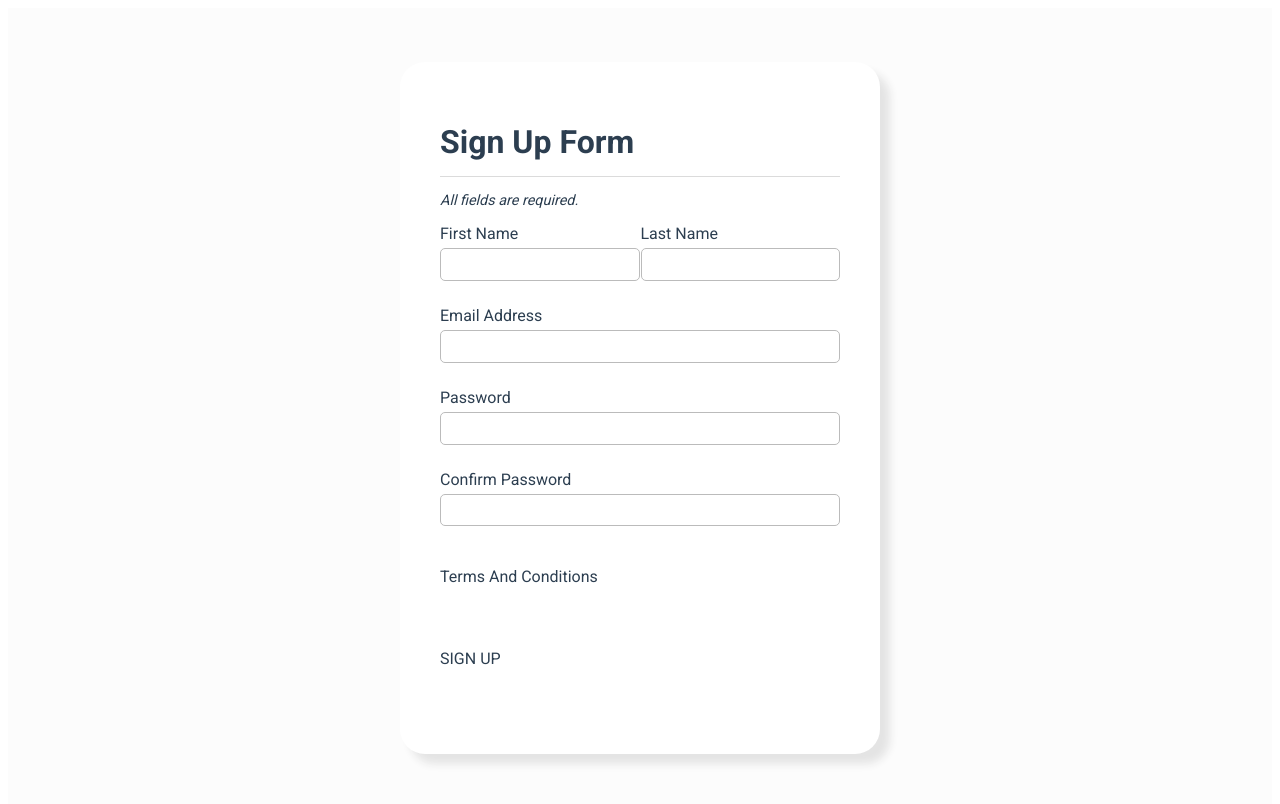
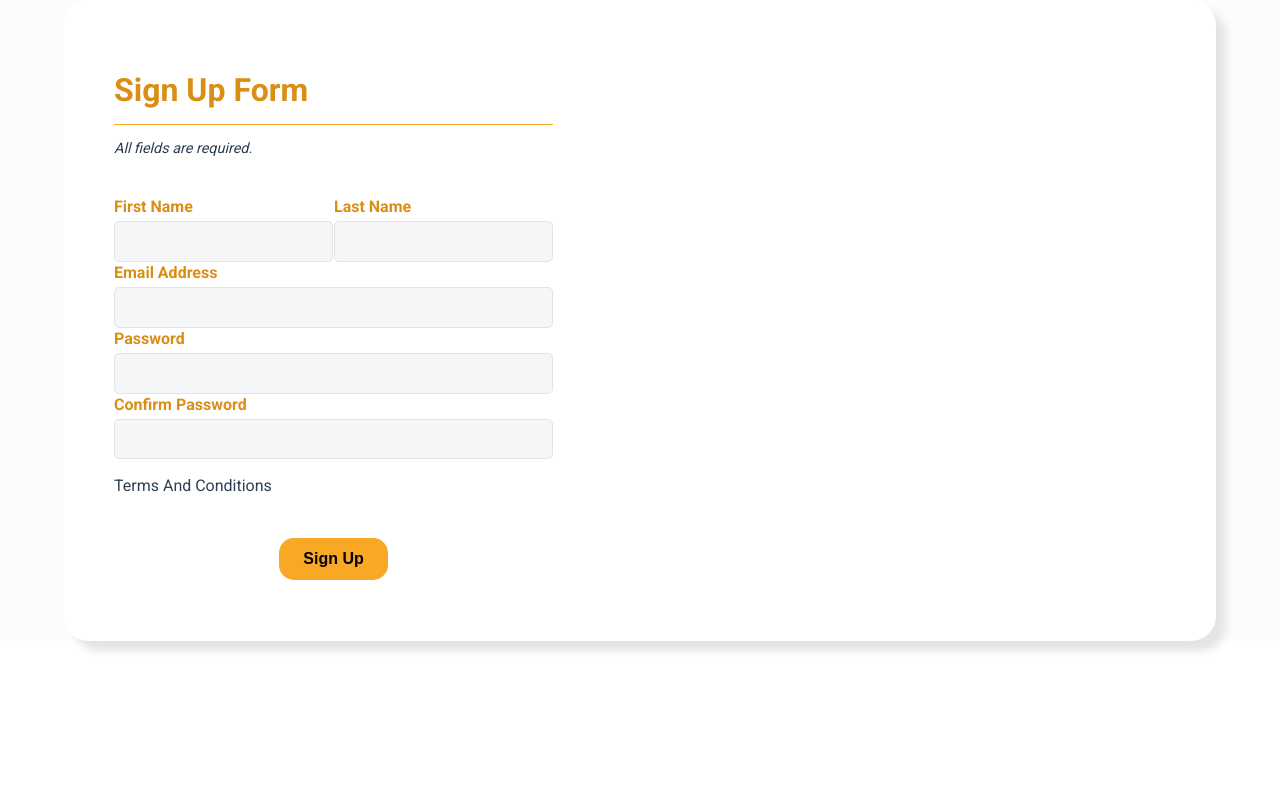
Before and after one commit to pollyj/signup-component-vue-mockup, a Vue app: page / in a window 1280 px wide. Shown: the top 804 px of the page. Built offline with nearby package versions, Linux system fonts and the light colour scheme.

Commit message:
style button component

```diff
--- a/src/App.vue
+++ b/src/App.vue
@@ -1,19 +1,18 @@
 <template>
   <div id="app">
-    <!-- <img alt="Vue logo" src="./assets/logo.png"> -->
-    <SignUp/>
+    <SignUp />
   </div>
 </template>
 
 <script>
-import SignUp from './components/SignUp.vue'
+import SignUp from "./components/SignUp.vue";
 
 export default {
-  name: 'App',
+  name: "App",
   components: {
     SignUp
   }
-}
+};
 </script>
 
 <style>
@@ -21,12 +20,13 @@ export default {
   font-family: "Roboto", sans-serif;
   -webkit-font-smoothing: antialiased;
   -moz-osx-font-smoothing: grayscale;
-  height: 100vh;
+  /* height: 100%;
+  width: 100%; */
   display: flex;
   justify-content: center;
   align-items: center;
   text-align: center;
   color: #2c3e50;
-  background-color: #FCFCFC;
+  background-color: #fcfcfc;
 }
 </style>
--- a/src/components/Button.vue
+++ b/src/components/Button.vue
@@ -0,0 +1,32 @@
+<template>
+  <button class="btn">{{btntext}}</button>
+</template>
+
+<script>
+export default {
+    name: 'Button',
+    data () {
+        return {
+
+        }
+    },
+    props: {
+        btntext: String,
+    }
+}
+</script>
+
+<style>
+.btn {
+    width: fit-content;
+    background-color: #F9A826;
+    padding: 12px 24px;
+    font-size: 1rem;
+    color: #000;
+    font-weight: bold;
+    /* border: 2px solid #000000; */
+    border: none;
+    border-radius: 15px;
+    /* box-shadow: 5px 5px 5px #b3b3b3; */
+}
+</style>
--- a/src/components/SignUp.vue
+++ b/src/components/SignUp.vue
@@ -1,4 +1,8 @@
 <template>
+  <div class="signup-component">
+    <div class="signup-img">
+      <img src="../assets/undraw_team_spirit_hrr4.svg" alt height="200px" />
+    </div>
     <div class="signup-grid-container">
       <!-- <form> -->
       <div class="signup-form-title">
@@ -6,25 +10,26 @@
         <p class="required-text">All fields are required.</p>
       </div>
       <div class="signup-form-first-name">
-      <Textbox tag="f-name" name="First Name" type="text"/>
+        <Textbox tag="f-name" name="First Name" type="text" />
       </div>
       <div class="signup-form-last-name">
-      <Textbox tag="l-name" name="Last Name" type="text"/>
+        <Textbox tag="l-name" name="Last Name" type="text" />
       </div>
       <div class="signup-form-email">
-      <Textbox tag="email" name="Email Address" type="email"/>
+        <Textbox tag="email" name="Email Address" type="email" />
       </div>
       <div class="signup-form-password">
-      <Textbox tag="password" name="Password" type="password"/>
+        <Textbox tag="password" name="Password" type="password" />
       </div>
       <div class="signup-form-confirm-password">
-      <Textbox tag="c-password" name="Confirm Password" type="password"/>
+        <Textbox tag="c-password" name="Confirm Password" type="password" />
       </div>
       <div class="signup-form-terms">
         <p>Terms And Conditions</p>
       </div>
       <div class="signup-form-submit-btn">
-      <p>SIGN UP</p>
+        <Button btntext="Sign Up" />
+      </div>
     </div>
     <!-- </form> -->
   </div>
@@ -32,11 +37,18 @@
 
 <script>
 import Textbox from "./Textbox.vue";
+import Button from "./Button.vue";
+// import Illustration from '../assets/undraw_team_spirit_hrr4.svg'
 
 export default {
   name: "SignUp",
+  data: function() {
+    return {};
+  },
   components: {
-    Textbox
+    Textbox,
+    Button
+    // Illustration
   },
   props: {
     msg: String
@@ -45,17 +57,25 @@ export default {
 </script>
 
 <style scoped>
-.signup-grid-container {
+/* Smartphones (landscape) ----------- */
+@media only screen and (min-width: 321px) {
+  .signup-component {
     background-color: #fff;
     box-shadow: 10px 10px 8px #e4e4e4;
     border-radius: 25px;
+    width: 90%;
+    display: flex;
+  }
+
+  .signup-grid-container {
     display: grid;
-  padding: 40px;
-  width: 50vh;
-  grid-template-columns: 1fr 1fr;
-  grid-template-rows: 1.5fr 1fr 1fr 1fr 1fr 1fr 1fr;
+    padding: 20px;
+    margin: 10px;
+    width: 100%;
+    grid-template-columns: 1fr;
+    grid-template-rows: 1.7fr 1fr 1fr 1fr 1fr 1fr 1fr 1fr;
     gap: 1px 1px;
-  grid-template-areas: "signup-form-title signup-form-title" "signup-form-first-name signup-form-last-name" "signup-form-email signup-form-email" "signup-form-password signup-form-password" "signup-form-confirm-password signup-form-confirm-password" "signup-form-terms signup-form-terms" "signup-form-submit-btn signup-form-submit-btn";
+    grid-template-areas: "signup-form-title" "signup-form-first-name" "signup-form-last-name" "signup-form-email" "signup-form-password" "signup-form-confirm-password" "signup-form-terms" "signup-form-submit-btn";
   }
 
   div[class*="signup-form"] {
@@ -64,15 +84,21 @@ div[class*="signup-form"] {
     text-align: start;
   }
 
+  .signup-img {
+    display: none;
+  }
+
   .signup-form-title {
     grid-area: signup-form-title;
+    margin-bottom: 5px;
   }
 
   .title-text {
-  border-bottom: 1px solid rgb(219, 219, 219);
+    border-bottom: 1px solid #F9A826;
     width: 100%;
     padding-bottom: 15px;
     margin-bottom: 0;
+    color: #da8e14;
   }
 
   .required-text {
@@ -106,5 +132,44 @@ div[class*="signup-form"] {
 
   .signup-form-submit-btn {
     grid-area: signup-form-submit-btn;
+    justify-content: center;
+    align-items: center;
+  }
+}
+
+/* iPads (portrait and landscape) ----------- */
+@media only screen and (min-device-width: 768px) {
+  .signup-component {
+    display: flex;
+  }
+
+  .signup-grid-container {
+    padding: 40px;
+    width: 35vh;
+    grid-template-columns: 1fr 1fr;
+    grid-template-rows: auto 1fr 1fr 1fr 1fr 1fr 1fr;
+    gap: 1px 1px;
+    grid-template-areas:
+      "signup-form-title signup-form-title" "signup-form-first-name signup-form-last-name" "signup-form-email signup-form-email" "signup-form-password signup-form-password" "signup-form-confirm-password signup-form-confirm-password"
+      "signup-form-terms signup-form-terms" "signup-form-submit-btn signup-form-submit-btn";
+  }
+
+  .signup-form-img {
+    /* height: 100%;
+      width: 100%; */
+    display: flex;
+    justify-content: center;
+    align-items: center;
+  }
+
+  .signup-form-title {
+    grid-area: signup-form-title;
+    margin-bottom: 25px;
+  }
+}
+
+/* Desktops and laptops ----------- */
+@media only screen and (min-width: 1224px) {
+  /* STYLES GO HERE */
 }
 </style>
--- a/src/components/Textbox.vue
+++ b/src/components/Textbox.vue
@@ -8,6 +8,9 @@
 <script>
 export default {
   name: "Textbox",
+  data: function() {
+    return {};
+  },
   props: {
     id: String,
     name: String,
@@ -24,11 +27,16 @@ export default {
 
 .textbox-label {
   padding-bottom: 5px;
+  color: #da8e14;
+  font-weight: bold;
 }
 
 .textbox-input {
-    border-radius: 5px;
-    border: 1px solid #bbbbbb;
-    height: 1.8rem;
+  border-radius: 5px;
+  border: 1px solid #e4e2e2;
+  height: 1.8rem;
+  background-color: #F5F6F7;
+  font-size: 1rem;
+  padding: 5px;
 }
 </style>
--- /dev/null
+++ b/src/main.css
@@ -0,0 +1,7 @@
+/* Make Vue app stretch entire width & height of page */
+body {
+    height: 100%;
+    width: 100%;
+    margin: 0;
+    padding: 0;
+}
--- a/src/main.js
+++ b/src/main.js
@@ -1,5 +1,6 @@
 import Vue from 'vue'
 import App from './App.vue'
+import './main.css';
 
 Vue.config.productionTip = false
 
```
Also changed, not shown: src/assets/undraw_team_spirit_hrr4.svg (added), 1 other file (tests, documents, lock files or other folders). Lines whose indentation alone changed are shown as unchanged.
